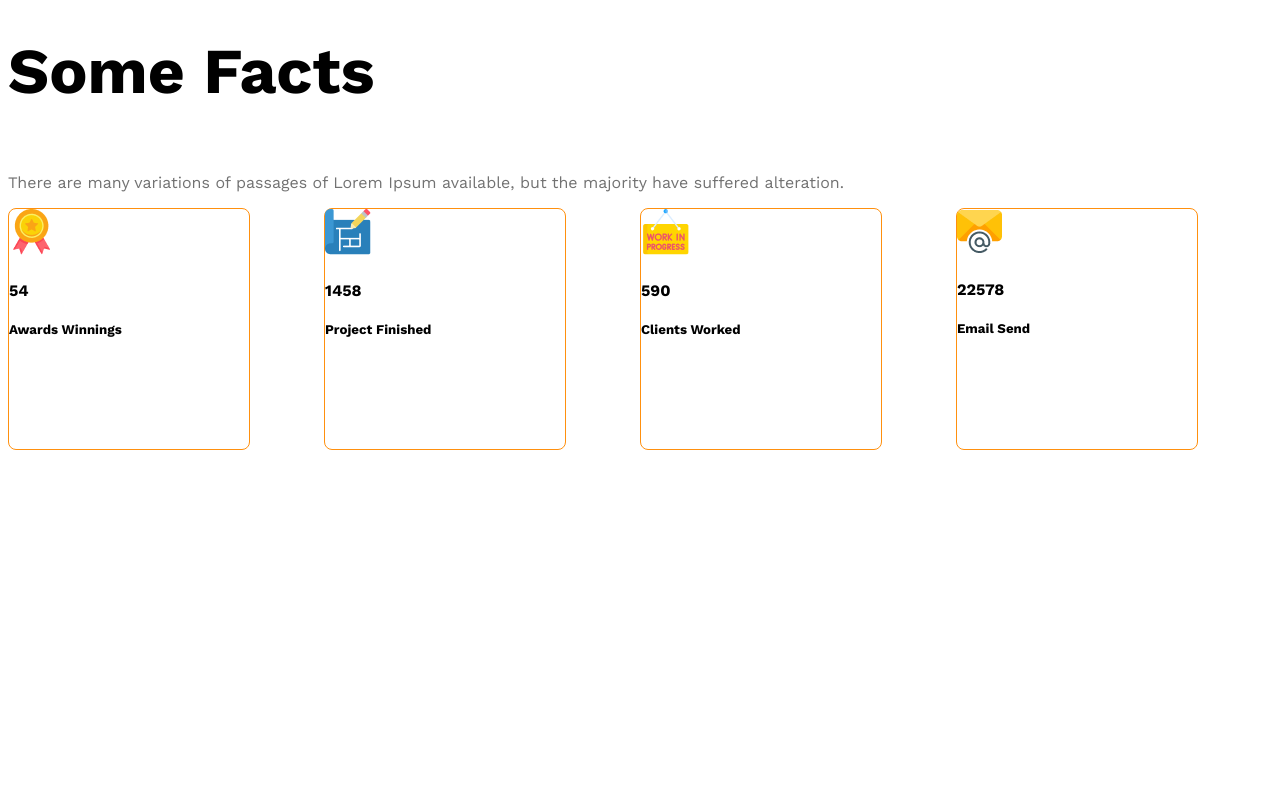
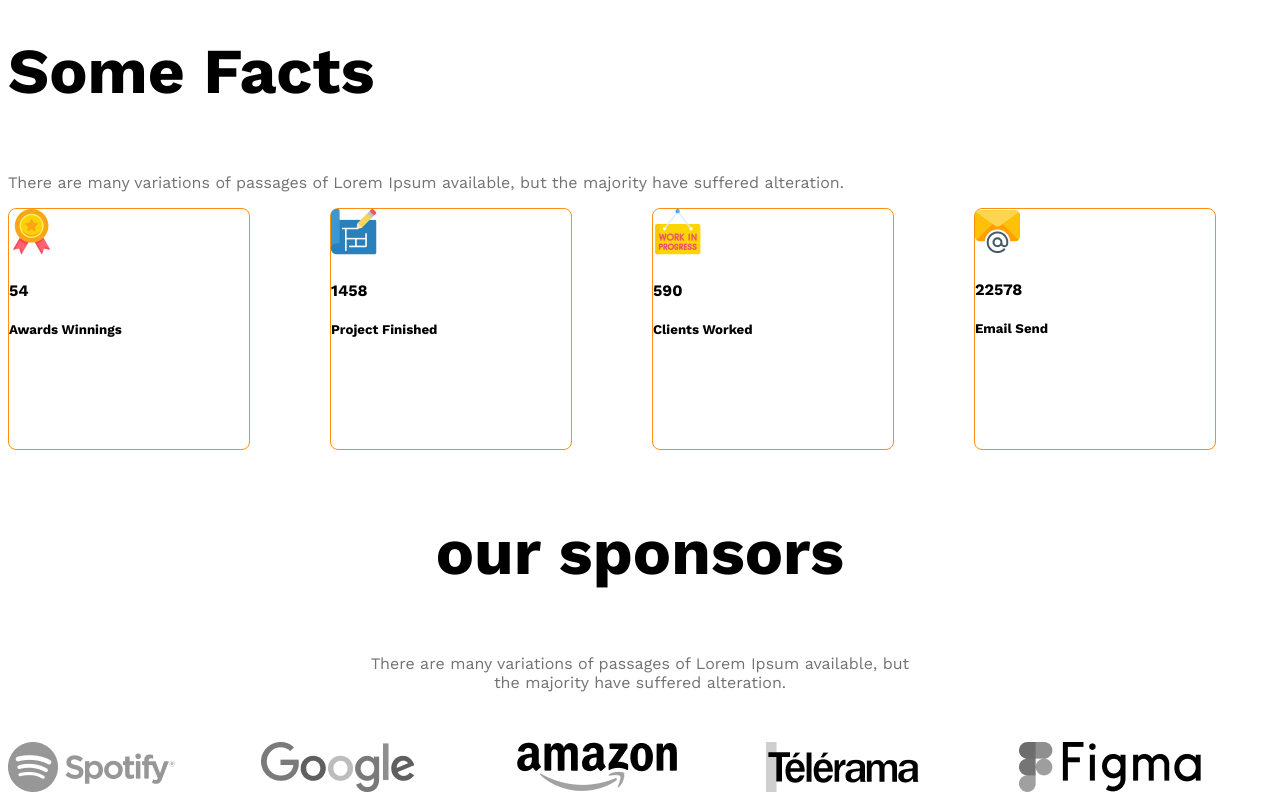
Before and after one commit to salman3334/G3-Responsive-website, a plain HTML site: page index.html in a window 1280 px wide. Shown: the part 2442-3242 px from the top of the page. Before the commit the page ends 2900 px from the top, so only its background shows below. Drawn offline with nearby package versions, Linux system fonts and the light colour scheme.

Commit message:
added more images

```diff
--- a/index.html
+++ b/index.html
@@ -70,8 +70,22 @@
 
     </section>
     <!-- some facts -->
-     <section class="some-facts">
-
+     <section class="our-sponsors">
+      <div class="sponsor-info">
+        <h3 class="section-title">
+            our sponsors
+        </h3>
+        <p class="text-light-gray">
+            There are many variations of passages of Lorem Ipsum available, but the majority have suffered alteration.
+        </p>
+      </div>
+      <div class="sponsors-companies">
+        <img src="images/sponsors/spotify.png" alt="">
+        <img src="images/sponsors/google.png" alt="">
+        <img src="images/sponsors/amazon.png" alt="">
+        <img src="images/sponsors/telerama.png" alt="">
+        <img src="images/sponsors/figma.png" alt="">
+      </div>
      </section>
     </main>
     <footer>
--- a/styles/styles.css
+++ b/styles/styles.css
@@ -89,6 +89,7 @@ teams{
 .facts-container{
    display: grid;
    grid-template-columns: repeat(4, 1fr);
+   gap: 24px;
 }
 
 /* some fact related styles */
@@ -97,6 +98,20 @@ teams{
    width: 240px;
    height: 240px;
    border-radius: 8px;
+}
+
+.sponsor-info{
+   max-width: 540px;
+   margin: 50px auto;
+   text-align: center;
+}
+.sponsors-companies{
+   display: grid;
+   grid-template-columns: repeat(5, 1fr);
+}
+
+.sponsors-companies img{
+   filter: grayscale(100%);
 }
 
 @media screen and (max-width: 576px) {
```
